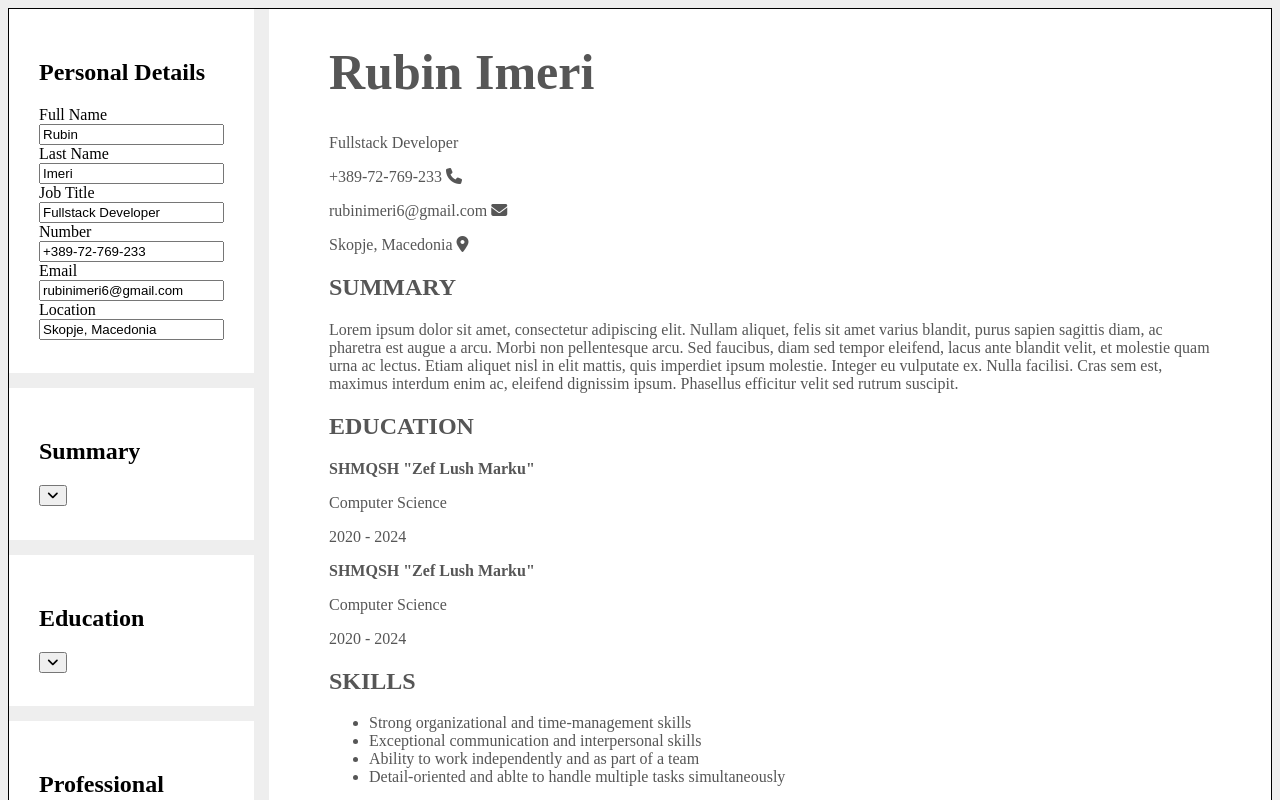
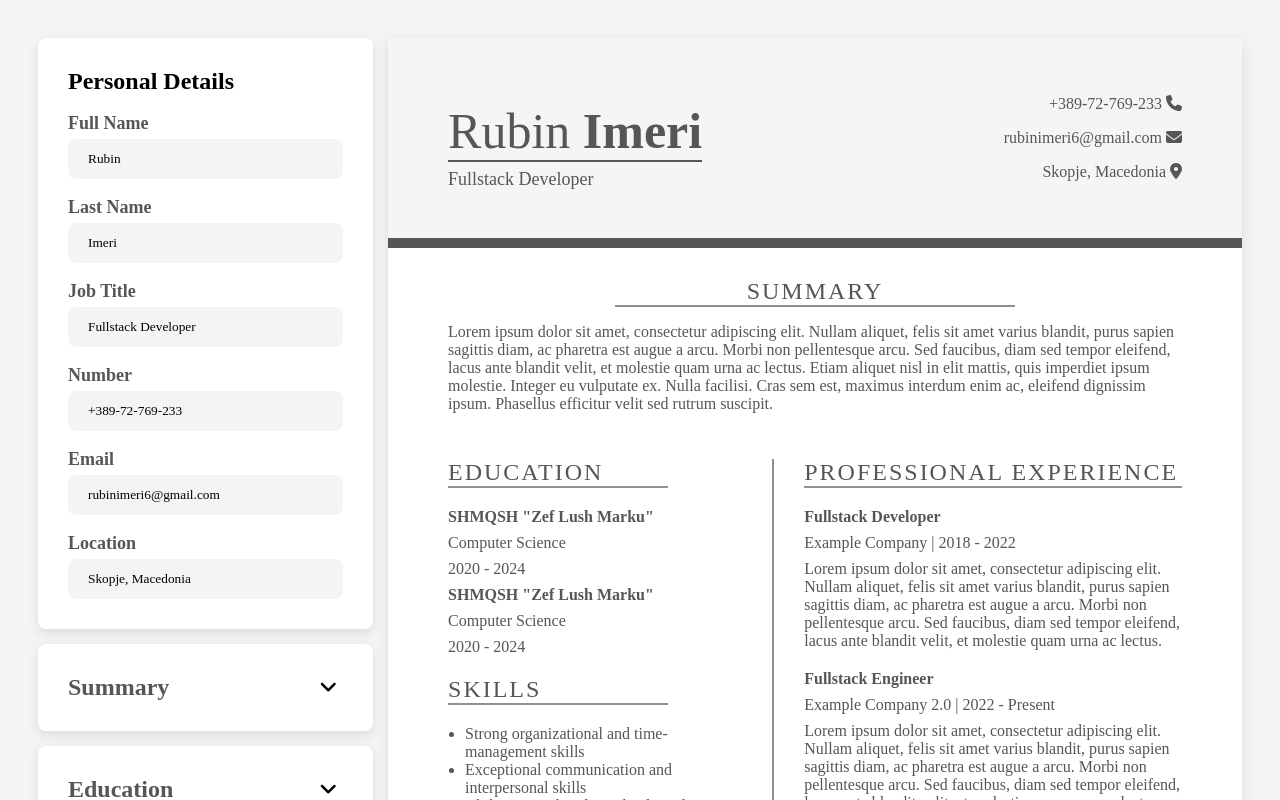
Before and after one commit to rubinimeri/cv-application, a React (Vite) app: page / in a window 1280 px wide. Shown: the top 800 px of the page. Built offline with nearby package versions, Linux system fonts and the light colour scheme.

Commit message:
Style app

```diff
--- a/src/components/Certifications/CertificationsForm.jsx
+++ b/src/components/Certifications/CertificationsForm.jsx
@@ -3,7 +3,8 @@ import VisibilityButton from "../VisibilityButton"
 
 function CertificationsForm({ certifications, setCertifications, isShown, toggleShow }) {
     function handleDelete(e) {
-        const { name } = e.target
+        const button = e.target.closest('button');
+        const { name } = button;
         setCertifications(certifications.filter(certification =>
             certification.id !== name))
     }
--- a/src/components/Certifications/CertificationsFormCard.jsx
+++ b/src/components/Certifications/CertificationsFormCard.jsx
@@ -5,13 +5,10 @@ function CertificationsFormCard(props) {
         <div className="certification-card">
             <textarea value={certification} id={id} onChange={onChange}/>
             <button
-             className="delete-certification"
+             className="delete-btn"
              name={id}
-             onClick={(e) => {
-                e.preventDefault();
-                onDelete(e)
-             }}>
-                Delete Certification
+             onClick={onDelete}>
+                <i className="fa-regular fa-trash-can"></i>
             </button>
         </div>
     )
--- a/src/components/Education/EducationFormCard.jsx
+++ b/src/components/Education/EducationFormCard.jsx
@@ -48,15 +48,19 @@ function EducationFormCard(props) {
              value={endDate}
              labelText="End Date"
              changeHandler={handleInputChange} />
+             <div className="buttons">
                  <button
                   onClick={handleSave}
                   className="save-btn">Save</button>
                  <button
                   onClick={handleDelete}
-              className="delete-btn">Delete</button>
+                  className="delete-btn">
+                    <i className="fa-regular fa-trash-can"></i>
+                  </button>
                  <button
                   onClick={handleCancel}
                   className="cancel-btn">Cancel</button>
+             </div>
         </div>
     )
 }
--- a/src/components/Skills/SkillCard.jsx
+++ b/src/components/Skills/SkillCard.jsx
@@ -3,13 +3,10 @@ function SkillCard({ id, value, onDelete, onChange }) {
         <div className="skill-card">
             <textarea value={value} id={id} onChange={onChange}/>
             <button
-             className="delete-skill"
+             className="delete-skill delete-btn"
              name={id}
-             onClick={(e) => {
-                e.preventDefault();
-                onDelete(e)
-             }}>
-                Delete Skill
+             onClick={onDelete}>
+                <i className="fa-regular fa-trash-can"></i>
             </button>
         </div>
     )
--- a/src/components/Skills/SkillsForm.jsx
+++ b/src/components/Skills/SkillsForm.jsx
@@ -3,7 +3,8 @@ import SkillCard from "./SkillCard"
 
 function SkillsForm({ skills, setSkills, isShown, toggleShow }) {
     function handleDelete(e) {
-        const { name } = e.target
+        const button = e.target.closest('button');
+        const { name } = button;
         setSkills(skills.filter(skill => skill.id !== name))
     }
 
--- a/src/components/WorkExperience/WorkFormCard.jsx
+++ b/src/components/WorkExperience/WorkFormCard.jsx
@@ -48,22 +48,28 @@ function WorkFormCard(props) {
              value={endDate}
              labelText="End Date"
              changeHandler={handleInputChange} />
-             <InputGroup
-             type="text"
+             <div className="input-group">
+                 <label htmlFor="description">Description</label>
+                 <textarea
+                  name="description"
                   id="description"
-             name="description"
                   value={description}
-             labelText="Description"
-             changeHandler={handleInputChange} />
+                  onChange={handleInputChange}>
+                  </textarea>
+             </div>
+             <div className="buttons">
                  <button
                   onClick={handleSave}
                   className="save-btn">Save</button>
                  <button
                   onClick={handleDelete}
-              className="delete-btn">Delete</button>
+                  className="delete-btn">
+                    <i className="fa-regular fa-trash-can"></i>
+                  </button>
                  <button
                   onClick={handleCancel}
                   className="cancel-btn">Cancel</button>
+             </div>
         </div>
     )
 }
--- a/src/styles/App.css
+++ b/src/styles/App.css
@@ -2,36 +2,280 @@ html, body {
     min-height: 100vh;
 }
 body{
-    background-color: #eeeeee;
+    background-color: #F3F4F6;
     box-sizing: border-box;
+    padding: 30px;
+}
+
+* {
+    font-family: 'Times New Roman', Times, serif;
 }
 main {
     display: grid;
     grid-auto-flow: column;
-    grid-template-columns: 1fr;
+/*     grid-template-columns: 1fr 2fr; */
     max-width: 1300px;
-    border: 1px solid;
     column-gap: 15px;
     margin: 0 auto;
 }
 
 h1 {
     font-size: 50px;
+    font-weight: 400;
+    border-bottom: 2px solid#565656;
+    max-width: max-content;
+    margin-bottom: 0;
+}
+
+h1 > span {
+    font-weight: bold;
+}
+
+ul {
+    padding: 0 17px;
+}
+
+button {
+    cursor: pointer;
+}
+
+textarea {
+    max-width: 100%;
+    min-height: 60px;
+    resize: none;
+    padding: 4px 12px;
+    background-color: #F3F4F6;
+    border-radius: 8px;
+    border: 2px solid #ccc;
 }
 
 .form-container {
     display: grid;
+    align-content: start;
     row-gap: 15px;
+    color: #565656;
 }
 
 .form-container > div, form {
     padding: 30px;
     background-color: #fff;
+
+
 }
+
+.form-container > div > div:nth-child(1) {
+    display: flex;
+    justify-content: space-between;
+    align-items: center;
+}
+
+.form-container h2 {
+    margin: 0;
+}
+
+.form-container > div,
+.education-form-card,
+.work-form-card,
+form {
+    display: grid;
+    row-gap: 18px;
+}
+
+.form-container > * {
+    border-radius: 8px;
+}
+
+.form-container > *,
+.resume {
+    box-shadow: rgba(0, 0, 0, 0.1) 0px 4px 12px;
+}
+
+.visibility-button {
+    border: none;
+    font-size: 20px;
+    background-color: white;
+
+}
+
+.form-title {
+    position: relative;
+    text-align: left;
+    padding: 10px 12px;
+    font-size: 16px;
+    color: #565656;
+    background-color: white;
+    border-bottom: 2px solid #565656;
+    border-top: 2px solid #565656;
+
+    border-left: none;
+    border-right: none;
+}
+
+.form-title::before {
+    content: '+';
+    position: absolute;
+    left: 90%;
+}
+
+.add-btn {
+    padding: 10px ;
+    font-size: 16px;
+    border-radius: 2rem;
+    max-width: max-content;
+    margin: 0 auto;
+    color: #565656;
+    background-color: white;
+}
+
+.personal-details-form h2 {
+    color: black;
+}
+
+.input-group {
+    display: flex;
+    flex-direction: column;
+    gap: 5px;
+}
+
+.input-group label {
+    font-weight: bold;
+    font-size: 18px;
+}
+
+.input-group input {
+    padding: 12px 20px;
+    border: none;
+    background-color: #F3F4F6;
+    border-radius: 8px;
+    outline: 2px solid white;
+
+    transition: outline-color .7s ease;
+}
+
+.input-group input:focus {
+    outline-color: rgb(68, 0, 255);
+    box-shadow: rgba(0, 0, 0, 0.1) 0px 4px 12px 5px;
+}
+
+.certification-card,
+.skill-card {
+    display: grid;
+    grid-auto-flow: column;
+    gap: 8px;
+}
+
+.certification-card button,
+.skill-card button,
+.delete-btn {
+    border: none;
+    padding: 6px;
+    font-weight: bold;
+    border-radius: 50%;
+    align-self: flex-end;
+    background-color: #ff3939;
+    max-width: fit-content;
+}
+
+.delete-btn i {
+    color: white;
+}
+
+.save-btn {
+    background-color: rgb(68, 0, 255);
+    border: none;
+    color: white;
+    font-weight: bold;
+    border-radius: 12px;
+}
+
+.cancel-btn {
+    background-color: #F3F4F6;
+    border: 1px solid #909090;
+    color: #565656;
+    border-radius: 12px;
+
+}
+
+.buttons {
+    display: grid;
+    grid-auto-flow: column;
+    gap: 8px;
+}
+
 
 .resume {
     max-width: 900px;
     background-color: #fff;
+    color: #565656;
+    height: max-content;
+    padding-bottom: 60px;
+}
+
+.resume h2 {
+    font-weight: 400;
+    letter-spacing: 2px;
+    border-bottom: 2px solid #909090;
+}
+
+.personal-details {
+    background-color: #F5F5F5;
+    border-bottom: 10px solid#565656;
     padding: 0 60px;
-    color: #565656;
+    min-height: 200px;
+
+    display: flex;
+    align-items: center;
+    justify-content: space-between;
 }
+
+.personal-details > div:nth-child(1) p {
+    margin-top: 7px;
+    font-size: 18px;
+}
+
+.personal-details > div:nth-child(2) p {
+    text-align: right;
+}
+
+.summary {
+    padding: 0 60px;
+}
+
+.summary h2 {
+    text-align: center;
+    max-width: 400px;
+    margin: 0 auto;
+    padding-top: 30px;
+}
+
+.education-work {
+    padding: 30px 60px;
+    display: grid;
+    grid-template-columns: 1fr 1.25fr;
+}
+
+.education-work .left h2 {
+    max-width: 220px;
+}
+
+.education-work p {
+    margin: 8px 0;
+}
+
+.education-work .left {
+    padding-right: 15px;
+    border-right: 2px solid #909090;
+}
+
+.education-work .right {
+    padding-left: 30px;
+}
+
+.work-card {
+    margin-bottom: 20px;
+}
+
+.left div:nth-child(1) h2,
+.right h2 {
+    margin-top: 0;
+}
```
Lines whose indentation alone changed are shown as unchanged.
